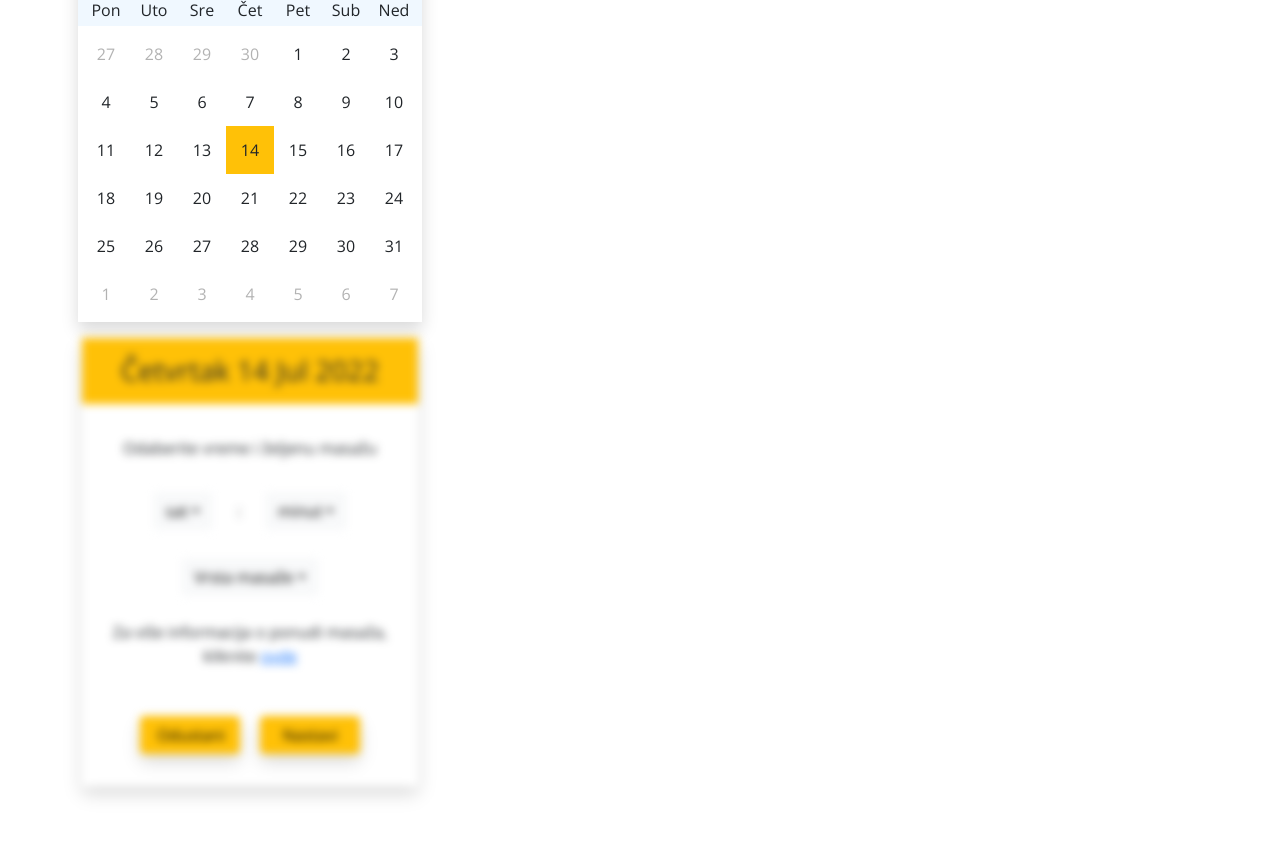
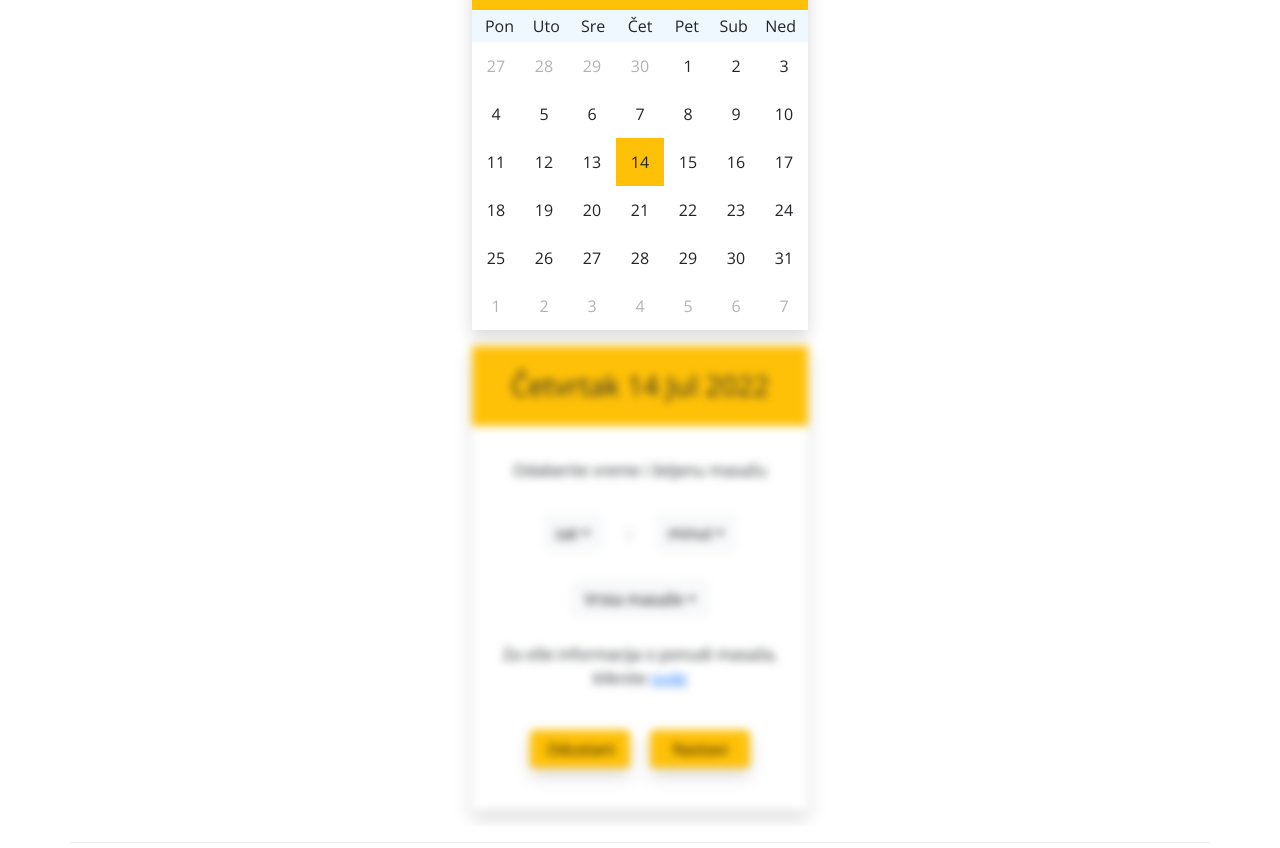
Before and after one commit to Marko-Blazevic/massage-website, a plain HTML site: page calendar.html in a window 1280 px wide. Shown: the part 136-984 px from the top of the page. Drawn offline with nearby package versions, Linux system fonts and the light colour scheme.

Commit message:
Calendar centered on page.

```diff
--- a/calendar.html
+++ b/calendar.html
@@ -51,9 +51,9 @@
   <main>
     <div class="overlay"></div>
     <div id="calendar">
-      <div class="container col justify-content-center align-content-center">
-        <div class="calendar-wrapper">
-          <div class="calendar shadow">
+      <div class="wrapper">
+
+        <div class="calendar-wrapper shadow">
           <div class="month bg-warning">
             <i class="bi bi-chevron-left arrow arrow-prev"></i>
             <h2></h2>
@@ -68,18 +68,17 @@
             <div>Sub</div>
             <div>Ned</div>
           </div>
-            <div class="p-1">
-              <div class="days"></div>
-            </div>
+          <div class="days">
+            <div></div>
           </div>
         </div>
 
-        <div class="schedule-wrapper mt-3 mb-5 shadow">
+        <div class="schedule-wrapper my-3 shadow">
           <div class="overlay-schedule"></div>
-          <div class=" chosen-date bg-warning p-3 text-center">
+          <div class="chosen-date bg-warning">
             <h3 class="mb-0"></h3>
           </div>
-          <div class=" schedule-input-wrapper p-3 container">
+          <div class="schedule-input-wrapper p-3 container">
             <p class="mt-3 text-center fw-light">Odaberite vreme i željenu masažu</p>
             <div class="schedule-input mt-3  col">
               <div class="row">
@@ -137,14 +136,13 @@
             </div>
             <p class="fw-light mt-4 text-center">Za više informacija o ponudi masaža, kliknite <a href="massages.html"
                 class="text-link ">ovde</a> </p>
-            <div class="schedule-btn mt-4 mb-1 ">
-              <button type="button" class="col action-button btn btn-warning shadow px-3 my-2 mx-2 ">Odustani</button>
-              <button type="submit" class="col action-button btn btn-warning shadow px-3 my-2 mx-2 ">Nastavi</button>
+            <div class="schedule-btn mt-4">
+              <button type="button" class="col action-button btn btn-warning shadow px-3 mx-2 ">Odustani</button>
+              <button type="submit" class="col action-button btn btn-warning shadow px-3 mx-2 ">Nastavi</button>
             </div>
           </div>
         </div>
       </div>
-
     </div>
   </main>
 
--- a/style.scss
+++ b/style.scss
@@ -318,11 +318,18 @@ form {
   left: 0;
   font-family: $text-font-family;
   font-size: 1rem;
+  margin-top: $navbar-height;
+}
+
+.wrapper {
+  display: flex;
+  flex-direction: column;
+  justify-content: center;
+  align-items: center;
 }
 
 .calendar-wrapper {
   width: 21rem;
-  margin-top: $navbar-height;
   display: flex;
   flex-direction: column;
   justify-content: center;
@@ -331,7 +338,8 @@ form {
 
 .month {
   display: flex;
-  height: 4rem;
+  height: 5rem;
+  width: 100%;
   justify-content: space-between;
   align-content: center;
   align-items: center;
@@ -397,7 +405,7 @@ form {
 
 .schedule-wrapper {
   width: 21rem;
-  height: 28rem;
+  height: 29rem;
   position: static;
   z-index: 1;
   filter: blur(4px);
@@ -405,10 +413,17 @@ form {
 
 .overlay-schedule {
   width: 21rem;
-  height: 28rem;
+  height: inherit;
   position: absolute;
   z-index: 10;
-  // background-color: white;
+  // background-color: rgba(0, 0, 0, 0.5);
+}
+
+.chosen-date {
+  height: 5rem;
+  display: flex;
+  align-items: center;
+  justify-content: center;
 }
 
 .schedule-input-wrapper {
```
Also changed, not shown: style.css, 1 other file. Lines whose indentation alone changed are shown as unchanged.
